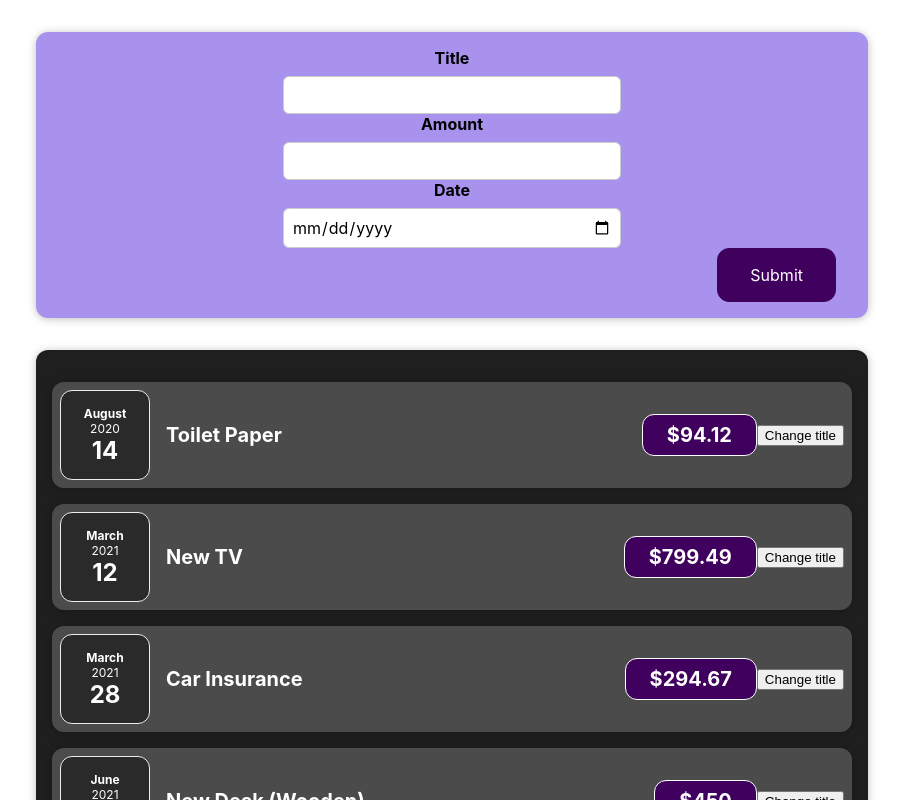
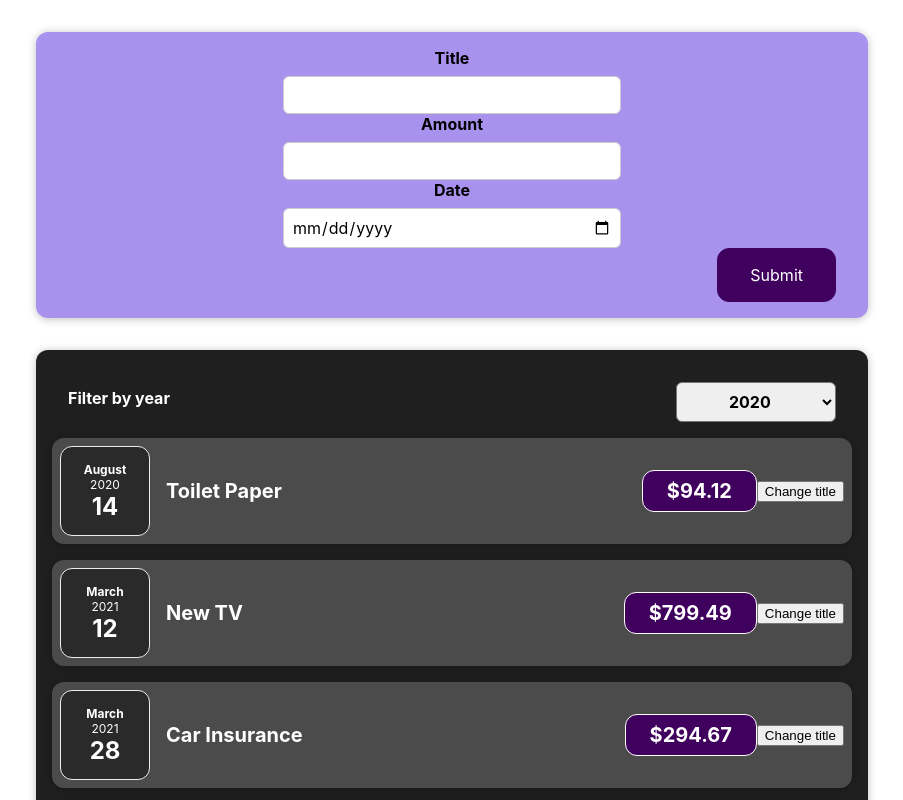
Before and after one commit to ajaynag123/FullStack, a React (Create React App) app in the folder Udemy/React Complete guide/react-complete-guide/: page / in a window 1280 px wide. Shown: the top 800 px of the page, without its empty margins (188-1091 px from the left). Built offline with nearby package versions, Linux system fonts and the light colour scheme.

Commit message:
lifting state up

```diff
--- a/Udemy/React Complete guide/react-complete-guide/src/components/Expenses/Expenses.js
+++ b/Udemy/React Complete guide/react-complete-guide/src/components/Expenses/Expenses.js
@@ -1,13 +1,24 @@
+import React, { useState } from "react";
 
-import React from 'react';
-
-import ExpenseItem from './ExpenseItem';
-import Card from '../UI/Card';
-import './Expenses.css';
+import ExpenseItem from "./ExpenseItem";
+import Card from "../UI/Card";
+import ExpensesFilter from "./ExpensesFilter";
+import "./Expenses.css";
 
 const Expenses = (props) => {
+  const [filteredYear, setFilteredYear] = useState("2020");
+
+  const filterChangeHandler = (selectedYear) => {
+    setFilteredYear(selectedYear);
+    console.log("expenses.js", selectedYear);
+  };
   return (
+    <div>
       <Card className="expenses">
+        <ExpensesFilter
+          selected={filteredYear}
+          onFilterChange={filterChangeHandler}
+        />
         <ExpenseItem
           title={props.items[0].title}
           amount={props.items[0].amount}
@@ -29,7 +40,8 @@
           date={props.items[3].date}
         />
       </Card>
+    </div>
   );
-}
+};
 
 export default Expenses;
--- /dev/null
+++ b/Udemy/React Complete guide/react-complete-guide/src/components/Expenses/ExpensesFilter.css
@@ -0,0 +1,24 @@
+.expenses-filter {
+  color: white;
+  padding: 0 1rem;
+}
+
+.expenses-filter__control {
+  display: flex;
+  width: 100%;
+  align-items: center;
+  justify-content: space-between;
+  margin: 1rem 0;
+}
+
+.expenses-filter label {
+  font-weight: bold;
+  margin-bottom: 0.5rem;
+}
+
+.expenses-filter select {
+  font: inherit;
+  padding: 0.5rem 3rem;
+  font-weight: bold;
+  border-radius: 6px;
+}
--- /dev/null
+++ b/Udemy/React Complete guide/react-complete-guide/src/components/Expenses/ExpensesFilter.js
@@ -0,0 +1,24 @@
+import React from "react";
+
+import "./ExpensesFilter.css";
+
+const ExpensesFilter = (props) => {
+  const handleChange = (e) => {
+    props.onFilterChange(e.target.value);
+  };
+  return (
+    <div className="expenses-filter">
+      <div className="expenses-filter__control">
+        <label>Filter by year</label>
+        <select onChange={handleChange} value={props.selected}>
+          <option value="2022">2022</option>
+          <option value="2021">2021</option>
+          <option value="2020">2020</option>
+          <option value="2019">2019</option>
+        </select>
+      </div>
+    </div>
+  );
+};
+
+export default ExpensesFilter;
```
Also changed, not shown: Udemy/React Complete guide/react-complete-guide/src/components/NewExpense/NewExpense.js (+11 -10 lines). Lines whose indentation alone changed are shown as unchanged.
